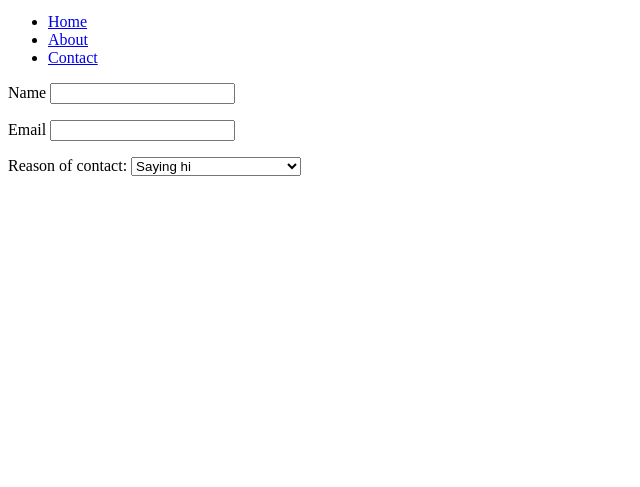
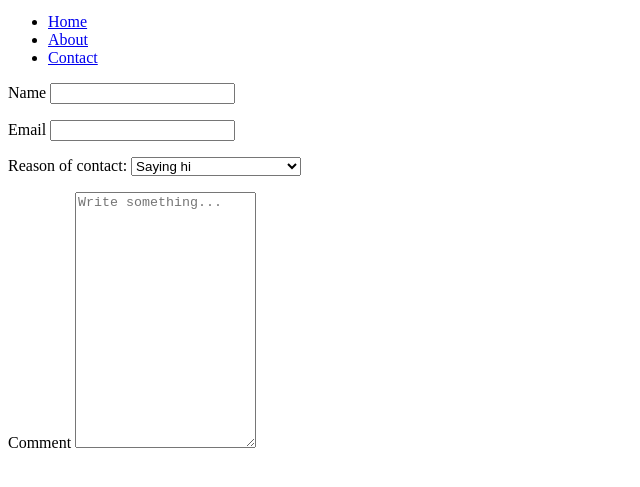
Before and after one commit to brooklando/mi349_blog, a plain HTML site: page contact.html in a window 1280 px wide. Shown: the part 101-588 px from the top of the page, without its empty margins (0-640 px from the left). Drawn offline with Linux system fonts and the light colour scheme.

Commit message:
updated form

```diff
--- a/contact.html
+++ b/contact.html
@@ -28,11 +28,15 @@
         </p>
         <p>
             <label>Reason of contact:
-                <select name="Reason of contact" id="Reason of contact">
+                <select>
                     <option value="hi">Saying hi</option>
                     <option value="contractor">Looking for a contractor</option>
                     <option value="interview">Interested in interviewing</option>
                 </select>
             </label>
         </p>
+        <p>
+            <label>Comment</label>
+            <textarea placeholder="Write something..." style="height:250px"></textarea>
+        </p>
     </form>
```
